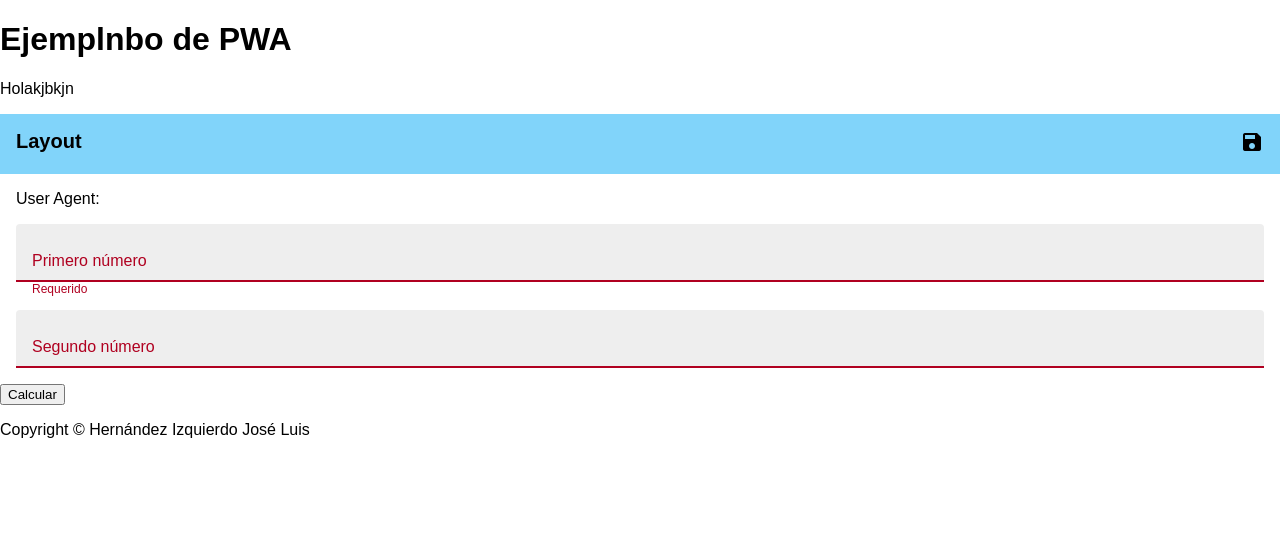
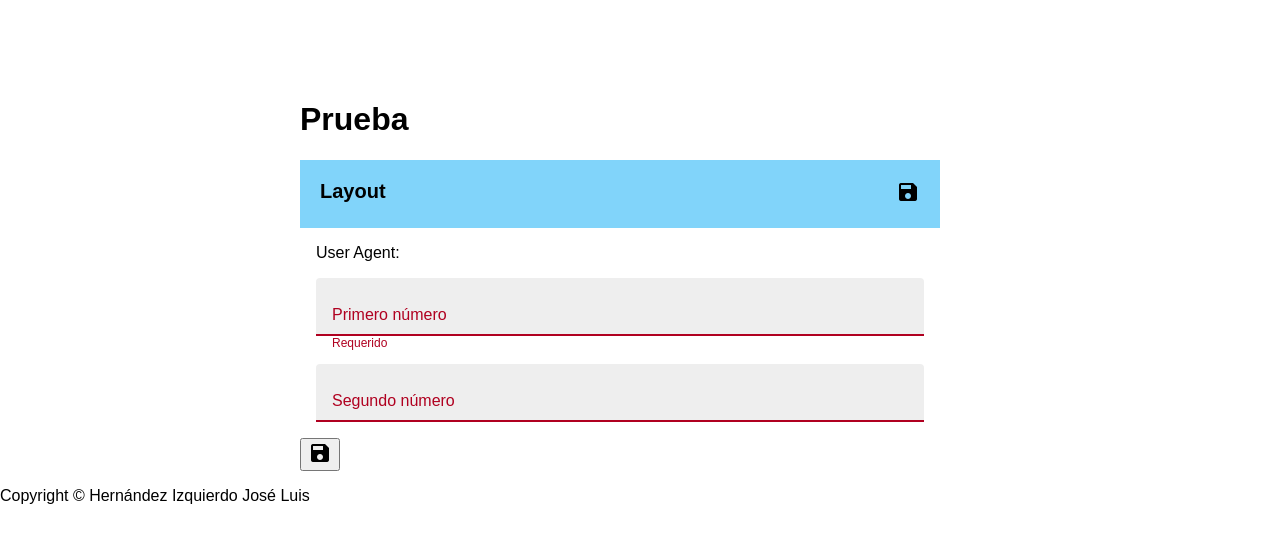
Before and after one commit to pwajlhi/pwajlhi.github.io, a plain HTML site: page index.html in a window 1280 px wide. Drawn offline with Linux system fonts and the light colour scheme.

Commit message:
modificar apariencia

```diff
--- a/index.html
+++ b/index.html
@@ -73,7 +73,7 @@
 
         .toolbar {
           display: flex;
-          padding: 1rem;
+          padding: 20px;
           position: relative;
         }
 
@@ -223,6 +223,19 @@
         campo-dinámico :invalid~small {
           color: var(--color-control-error);
         }
+
+
+        .titulo {
+        display: block;
+        width: 50%;
+        background-color: rgba(255, 255, 255, 0.171);
+        padding-left: 300px;
+        padding-top: 80px;
+      }
+
+
+
+
       </style>
       <script>
         class CampoDinámico extends HTMLElement {
@@ -252,8 +265,10 @@
 
     </head>
   <body>
-    <h1>Ejemplnbo de PWA</h1>
-    <p>Holakjbkjn</p>
+
+
+    <div class="titulo">
+    <div><h1>Prueba</h1></div>
 
 
     <form action="javascript:;">
@@ -281,8 +296,9 @@
 
       </div>
 
-      <input type="button" value="Calcular" onclick="calcular();" >
+      <button onclick="calcular();"><span class="material-icons">save</span></button>
 
+    </div>
     </form>
 
  <script>
```
